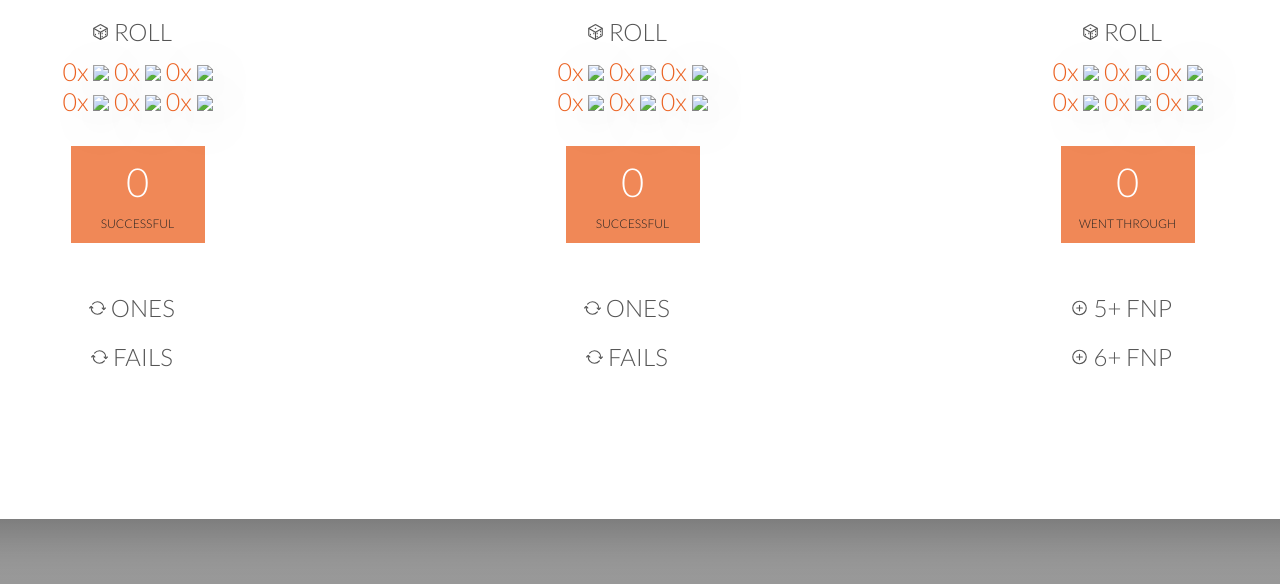
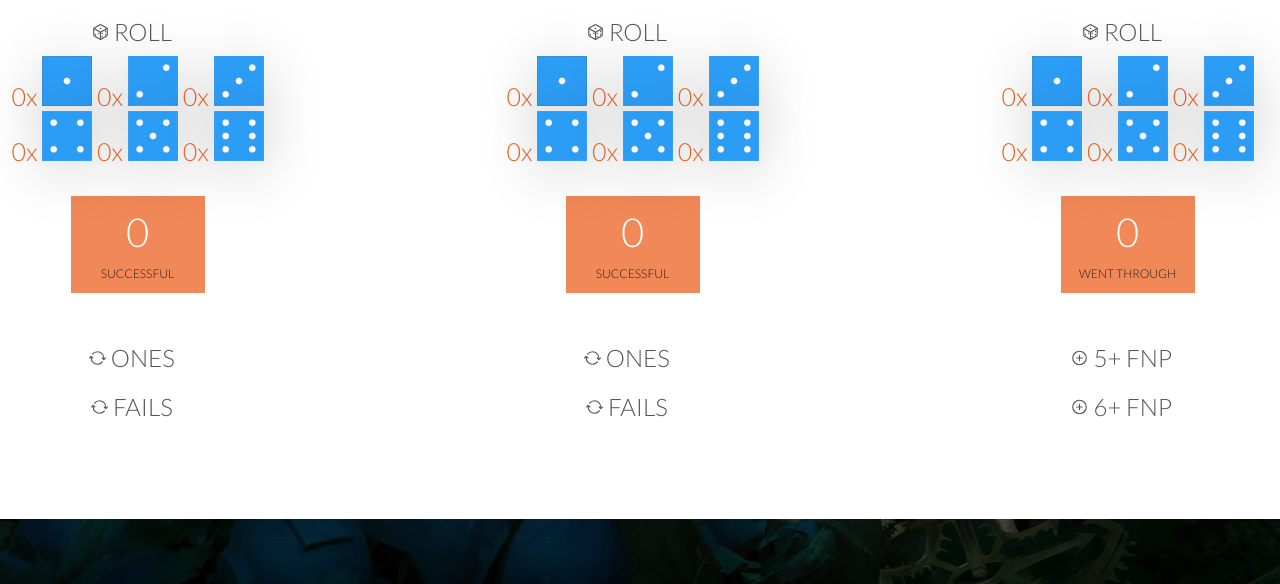
Before and after one commit to DorianGarm/Dice-Roller-40k, a website built with Parcel: page index.html in a window 1280 px wide. Shown: the part 216-800 px from the top of the page. Built offline with nearby package versions, Linux system fonts and the light colour scheme; files whose address does not match are found by name.

Commit message:
Fixed issue with file locations

```diff
--- a/index.html
+++ b/index.html
@@ -93,14 +93,14 @@
         </button>
         <div class="player-score hit-box" id="score-hits">
           <p>
-            0x <img src="dice-1.png" class="dice" /> 0x
-            <img src="dice-2.png" class="dice" /> 0x
-            <img src="dice-3.png" class="dice" />
+            0x <img src="img/dice-1.png" class="dice" /> 0x
+            <img src="img/dice-2.png" class="dice" /> 0x
+            <img src="img/dice-3.png" class="dice" />
           </p>
           <p>
-            0x <img src="dice-4.png" class="dice" /> 0x
-            <img src="dice-5.png" class="dice" /> 0x
-            <img src="dice-6.png" class="dice" />
+            0x <img src="img/dice-4.png" class="dice" /> 0x
+            <img src="img/dice-5.png" class="dice" /> 0x
+            <img src="img/dice-6.png" class="dice" />
           </p>
         </div>
         <div class="player-current-box">
@@ -125,14 +125,14 @@
         </button>
         <div class="player-score wound-box" id="score-wounds">
           <p>
-            0x <img src="dice-1.png" class="dice" /> 0x
-            <img src="dice-2.png" class="dice" /> 0x
-            <img src="dice-3.png" class="dice" />
+            0x <img src="img/dice-1.png" class="dice" /> 0x
+            <img src="img/dice-2.png" class="dice" /> 0x
+            <img src="img/dice-3.png" class="dice" />
           </p>
           <p>
-            0x <img src="dice-4.png" class="dice" /> 0x
-            <img src="dice-5.png" class="dice" /> 0x
-            <img src="dice-6.png" class="dice" />
+            0x <img src="img/dice-4.png" class="dice" /> 0x
+            <img src="img/dice-5.png" class="dice" /> 0x
+            <img src="img/dice-6.png" class="dice" />
           </p>
         </div>
         <div class="player-current-box">
@@ -156,14 +156,14 @@
         </button>
         <div class="player-score save-box" id="score-save">
           <p>
-            0x <img src="dice-1.png" class="dice" /> 0x
-            <img src="dice-2.png" class="dice" /> 0x
-            <img src="dice-3.png" class="dice" />
+            0x <img src="img/dice-1.png" class="dice" /> 0x
+            <img src="img/dice-2.png" class="dice" /> 0x
+            <img src="img/dice-3.png" class="dice" />
           </p>
           <p>
-            0x <img src="dice-4.png" class="dice" /> 0x
-            <img src="dice-5.png" class="dice" /> 0x
-            <img src="dice-6.png" class="dice" />
+            0x <img src="img/dice-4.png" class="dice" /> 0x
+            <img src="img/dice-5.png" class="dice" /> 0x
+            <img src="img/dice-6.png" class="dice" />
           </p>
         </div>
         <div class="player-current-box">
--- a/style.css
+++ b/style.css
@@ -10,7 +10,7 @@
 
 body {
   background-image: linear-gradient(rgba(83, 83, 83, 0.4), rgba(0, 0, 0, 0.4)),
-    url(back.jpg);
+    url(img/back.jpg);
   background-size: cover;
   background-position: center;
   font-family: Lato;
```
Also changed, not shown: package.json (added, +22 -0 lines), 2 other files.
